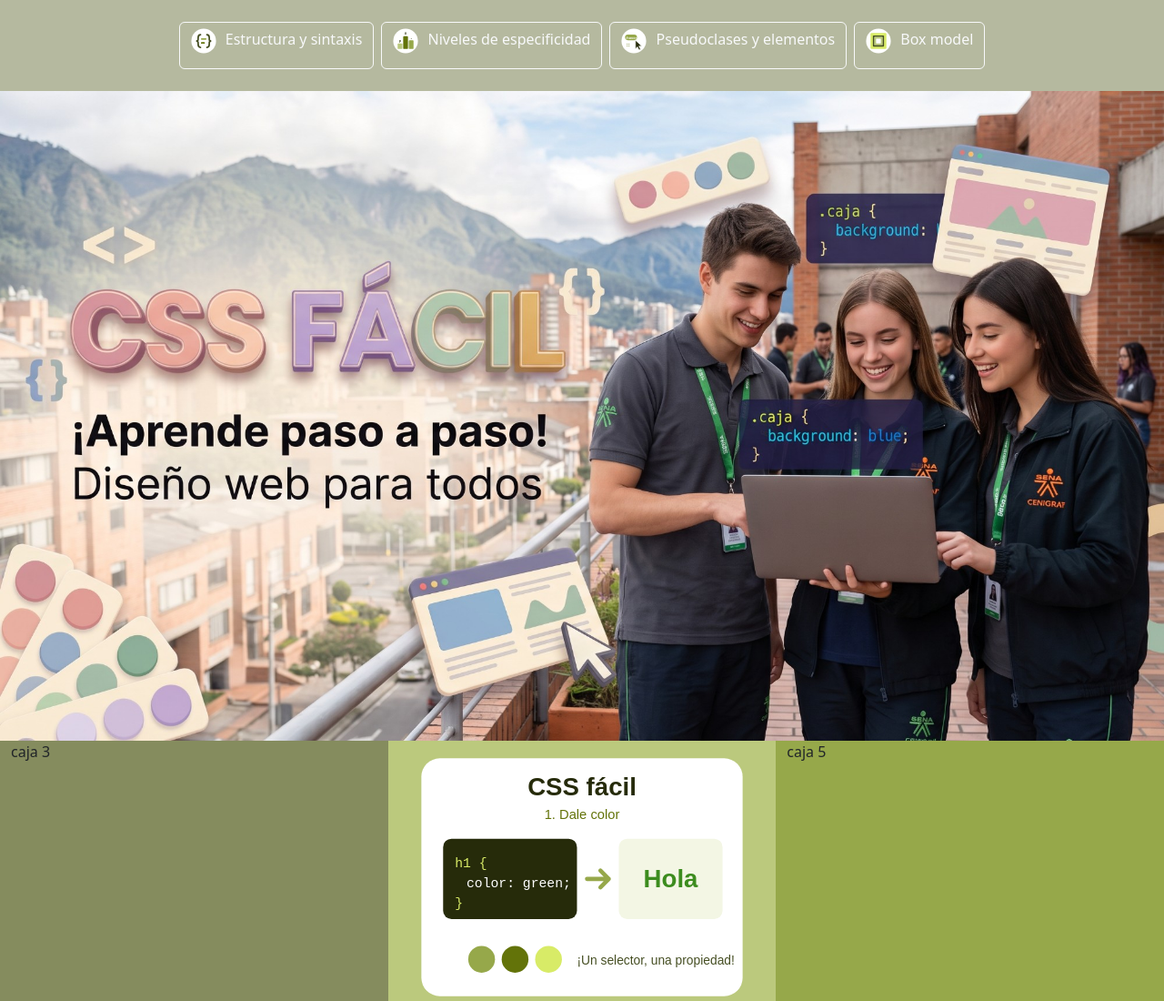
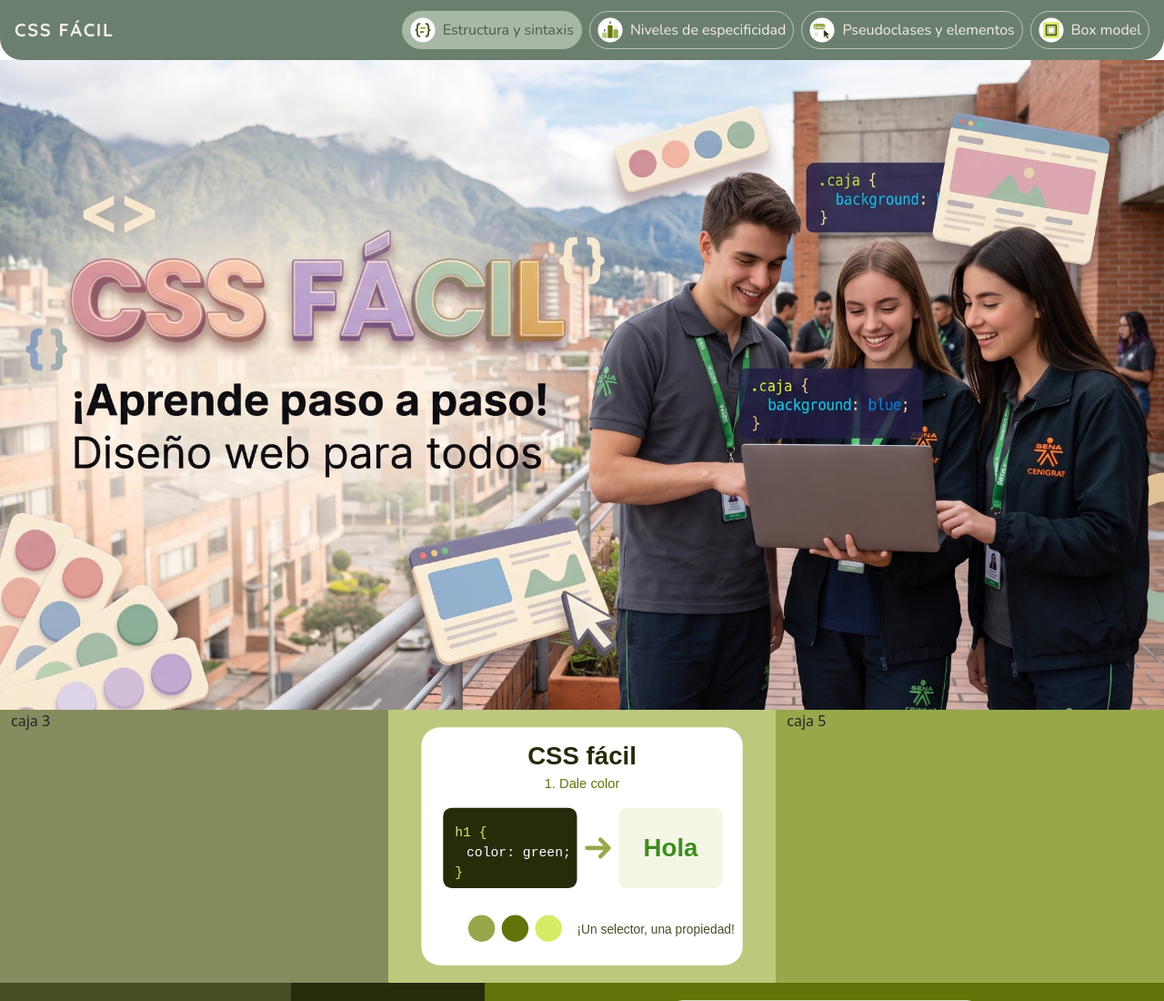
Before and after one commit to nicv25/miprimeraflexbox, a plain HTML site: page index.html in a window 1280 px wide. Shown: the top 1100 px of the page at 91% size. Drawn offline with nearby package versions, Linux system fonts and the light colour scheme.

Commit message:
integro pseudoclases como seccion con menu compartido

```diff
--- /dev/null
+++ b/css/menu.css
@@ -0,0 +1,60 @@
+/* =========================================================
+   MENÚ COMPARTIDO
+   Lo usan las dos páginas (CSS fácil y Pseudoclases) para que
+   el menú se vea igual al navegar entre secciones.
+   Mezcla de los dos menús anteriores:
+   - de miprimeraflexbox: los íconos y los botones con borde claro
+   - de pseudoclases: el color salvia, las esquinas redondas
+     y el botón hamburguesa de Bootstrap en celular y tablet
+   ========================================================= */
+
+.menu {
+    background-color: #6B7F6E;
+    border-radius: 0 0 24px 24px;
+    padding: 12px 16px;
+    font-family: 'Nunito', 'Segoe UI', sans-serif;
+}
+
+/* Nombre del sitio a la izquierda */
+.menu-marca {
+    font-family: 'Quicksand', 'Nunito', sans-serif;
+    font-weight: 700;
+    letter-spacing: .08em;
+    color: #F4EFE8;
+}
+
+.menu-marca:hover {
+    color: #FFFFFF;
+}
+
+/* Cada botón del menú: forma de píldora con borde claro */
+.menu .nav-link {
+    display: flex;
+    align-items: center;
+    gap: 8px;
+    padding: 6px 16px;
+    border: 1px solid rgba(244, 239, 232, .6);
+    border-radius: 999px;
+    color: #F4EFE8;
+    transition: background-color .25s, color .25s;
+}
+
+/* :hover -> al pasar el mouse | .active -> la sección en la que estás */
+.menu .nav-link:hover,
+.menu .nav-link.active {
+    background-color: #A7B8A7;
+    border-color: #A7B8A7;
+    color: #4A5A4D;
+}
+
+.menu-icono {
+    width: 28px;
+    height: 28px;
+}
+
+/* Celular y tablet: los botones abiertos quedan separados del borde */
+@media (max-width: 1199px) {
+    .menu .navbar-nav {
+        padding-top: 12px;
+    }
+}
--- a/index.html
+++ b/index.html
@@ -7,15 +7,13 @@
     <title>Mi primer maqueta</title>
     <link href="https://cdn.jsdelivr.net/npm/bootstrap@5.3.8/dist/css/bootstrap.min.css" rel="stylesheet"
         integrity="sha384-sRIl4kxILFvY47J16cr9ZwB07vP4J8+LH7qKQnuqkuIAvNWLzeN8tE5YBujZqJLB" crossorigin="anonymous">
-
+    <!-- Tipografías del menú compartido -->
+    <link rel="preconnect" href="https://fonts.googleapis.com">
+    <link rel="preconnect" href="https://fonts.gstatic.com" crossorigin>
+    <link href="https://fonts.googleapis.com/css2?family=Nunito:wght@400;600;700&family=Quicksand:wght@500;600;700&display=swap" rel="stylesheet">
+    <link rel="stylesheet" href="css/menu.css">
 
     <style>
-        .icono-nav {
-            width: 28px;
-            height: 28px;
-            margin-right: 6px;
-            vertical-align: middle;
-        }
 
         .seccion-img {
             display: flex;
@@ -30,10 +28,6 @@
             object-fit: contain;
         }
 
-        .caja1 {
-            min-height: 100px;
-            background-color: #B5B99F;
-        }
 
         .caja2 {
             padding: 0;
@@ -93,26 +87,30 @@
 <body>
     <div class="container-fluid">
         <div class="row">
-            <nav
-                class="col-12 col-sm-12 col-md-12 col-lg-12 col-xl-12 col-xxl-12 caja1 d-flex flex-wrap gap-2 p-4 justify-content-center">
-
-                <a href="#" class="btn btn-outline-light" role="button">
-                    <img src="img/icono-estructura.svg" alt="" class="icono-nav">
-                    Estructura y sintaxis
-                </a>
-                <a href="#" class="btn btn-outline-light" role="button">
-                    <img src="img/icono-especificidad.svg" alt="" class="icono-nav">
-                    Niveles de especificidad
-                </a>
-                <a href="#" class="btn btn-outline-light" role="button">
-                    <img src="img/icono-pseudoclases.svg" alt="" class="icono-nav">
-                    Pseudoclases y elementos
-                </a>
-                <a href="#" class="btn btn-outline-light" role="button">
-                    <img src="img/icono-boxmodel.svg" alt="" class="icono-nav">
-                    Box model
-                </a>
-
+            <!-- MENÚ (igual en todas las páginas; estilos en css/menu.css) -->
+            <!-- celular y tablet: botón hamburguesa | escritorio: botones en fila -->
+            <nav class="col-12 navbar navbar-expand-xl menu" data-bs-theme="dark">
+                <a class="navbar-brand menu-marca" href="index.html">CSS FÁCIL</a>
+                <button class="navbar-toggler" type="button" data-bs-toggle="collapse" data-bs-target="#menuPrincipal"
+                    aria-controls="menuPrincipal" aria-expanded="false" aria-label="Mostrar u ocultar el menú">
+                    <span class="navbar-toggler-icon"></span>
+                </button>
+                <div class="collapse navbar-collapse" id="menuPrincipal">
+                    <div class="navbar-nav ms-auto gap-2">
+                        <a class="nav-link active" aria-current="page" href="index.html">
+                            <img src="img/icono-estructura.svg" alt="" class="menu-icono">Estructura y sintaxis
+                        </a>
+                        <a class="nav-link" href="#">
+                            <img src="img/icono-especificidad.svg" alt="" class="menu-icono">Niveles de especificidad
+                        </a>
+                        <a class="nav-link" href="pseudoclases/index.html">
+                            <img src="img/icono-pseudoclases.svg" alt="" class="menu-icono">Pseudoclases y elementos
+                        </a>
+                        <a class="nav-link" href="#">
+                            <img src="img/icono-boxmodel.svg" alt="" class="menu-icono">Box model
+                        </a>
+                    </div>
+                </div>
             </nav>
             <header class="col-12 col-sm-12 col-md-10 col-lg-10 col-xl-12 col-xxl-12 caja2">
                 <img src="img/banner-css-facil.jpg" alt="CSS fácil: aprende paso a paso, diseño web para todos" class="banner">
@@ -138,6 +136,10 @@
         </div>
 
     </div>
+    <!-- Bootstrap: el JavaScript que hace funcionar el botón hamburguesa -->
+    <script src="https://cdn.jsdelivr.net/npm/bootstrap@5.3.8/dist/js/bootstrap.bundle.min.js"
+        integrity="sha384-FKyoEForCGlyvwx9Hj09JcYn3nv7wiPVlz7YYwJrWVcXK/BmnVDxM+D2scQbITxI"
+        crossorigin="anonymous"></script>
 </body>
 
 </html>
```
Also changed, not shown: pseudoclases/index.html (+28 -16 lines), pseudoclases/style.css (+1 -18 lines).
